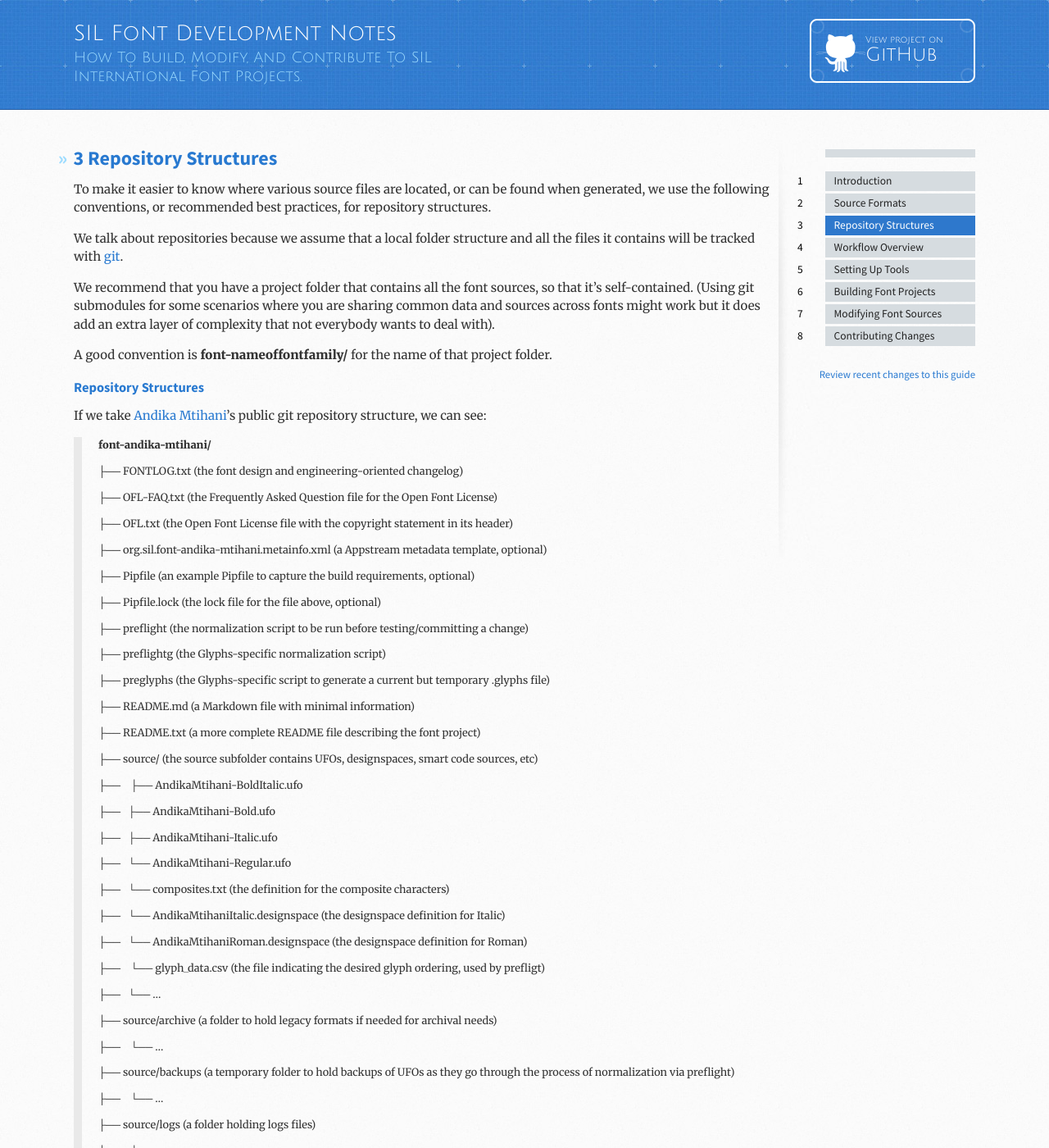
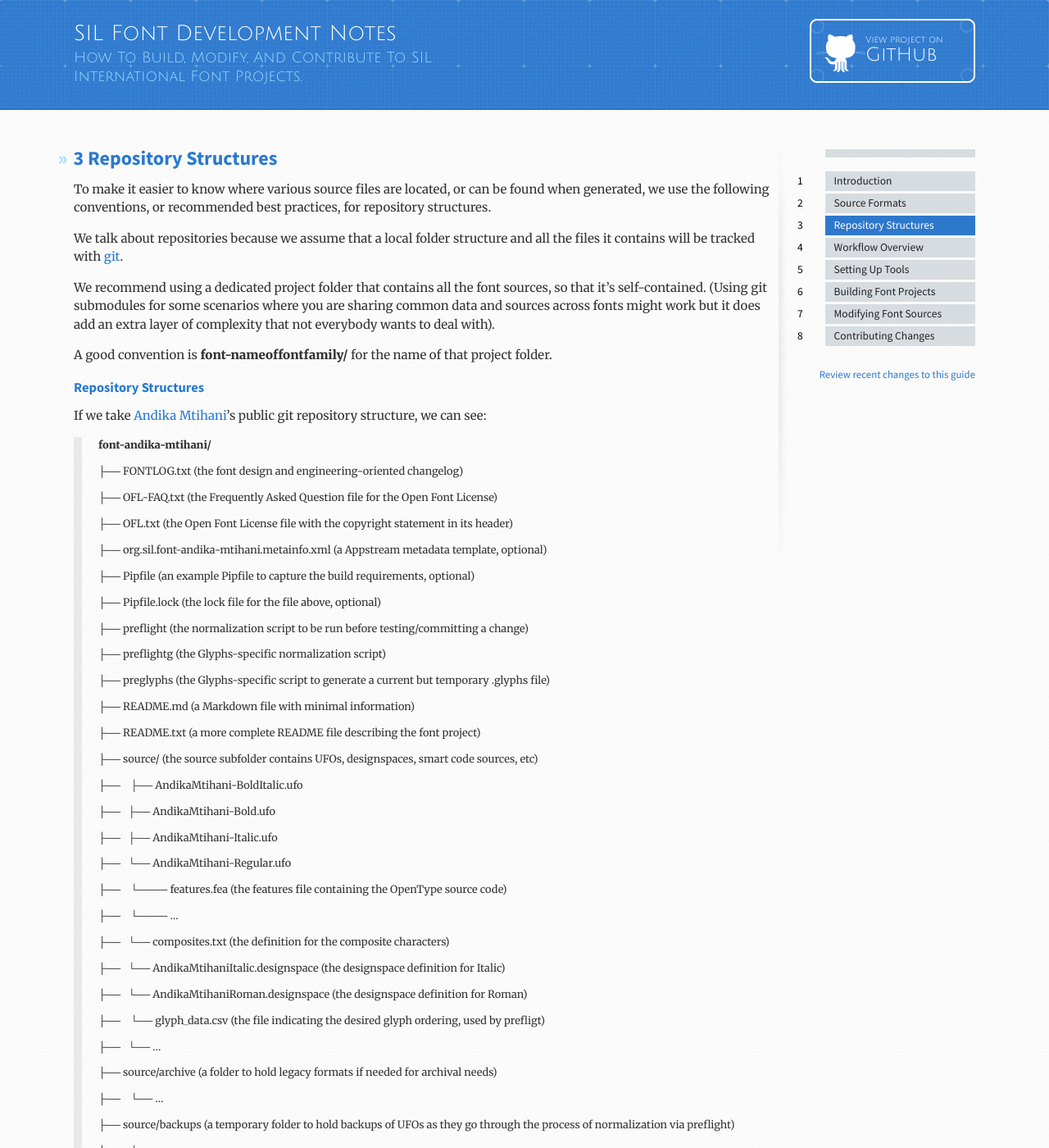
Before and after one commit to silnrsi/silfontdev, a Jekyll site: the page built from en-US/Repository_Structures.md, in a window 1280 px wide and 1400 px high. Shown: the whole window at 82% size. Built offline with Jekyll 4.4.1, drawn with Linux system fonts in a browser that asks for light colours; some of the changed text lies outside the part shown.

Commit message:
Added missing files from Mtihani tree. Minor fixes.

```diff
--- a/en-US/Repository_Structures.md
+++ b/en-US/Repository_Structures.md
@@ -11,7 +11,7 @@ To make it easier to know where various source files are located, or can be foun
 
 We talk about repositories because we assume that a local folder structure and all the files it contains will be tracked with [git](https://git-scm.com/).
 
-We recommend that you have a project folder that contains all the font sources, so that it's self-contained. (Using git submodules for some scenarios where you are sharing common data and sources across fonts might work but it does add an extra layer of complexity that not everybody wants to deal with).
+We recommend using a dedicated project folder that contains all the font sources, so that it's self-contained. (Using git submodules for some scenarios where you are sharing common data and sources across fonts might work but it does add an extra layer of complexity that not everybody wants to deal with).
 
 A good convention is __font-nameoffontfamily/__ for the name of that project folder.
 
@@ -54,6 +54,10 @@ If we take [Andika Mtihani](https://github.com/silnrsi/font-andika-mtihani)'s pu
 >
 >├──    └── AndikaMtihani-Regular.ufo
 >
+>├──           └──── features.fea  (the features file containing the OpenType source code)
+>
+>├──           └──── ...
+>
 >├──    └── composites.txt  (the definition for the composite characters)
 >
 >├──    └──  AndikaMtihaniItalic.designspace  (the designspace definition for Italic)
@@ -88,10 +92,12 @@ If we take [Andika Mtihani](https://github.com/silnrsi/font-andika-mtihani)'s pu
 >
 >├── wscript (the smith configuration used for building, testing and releasing)
 >
-
+>├── .gitattributes (the git attributes configuration hidden file tailored to font projects)
+>
+>├── .gitignore (the git ignore configuration hidden file tailored to font projects)
 
 
 
 ### Ignored files: temporary files, generated files ###
 
-By default the generated results of builds will appear in a separate folder, the __results/__ folder. By default, temporary files and generated artifacts like fonts, test results, specimens, etc are not stored in the repository and should be set to be ignored by git via a __.gitignore__ configuration file. There is some flexibility though, as certain source files are generated or modified by scripts at various times in the lifecycle of a project.
+By default the generated results of builds will appear in a separate folder, the __results/__ folder. By default, temporary files and generated artifacts like fonts, test results, specimens, etc. are not stored in the repository and should be set to be ignored by git via a __.gitignore__ configuration file. There is some flexibility though, as certain source files are generated or modified by scripts at various times in the lifecycle of a project.
```
